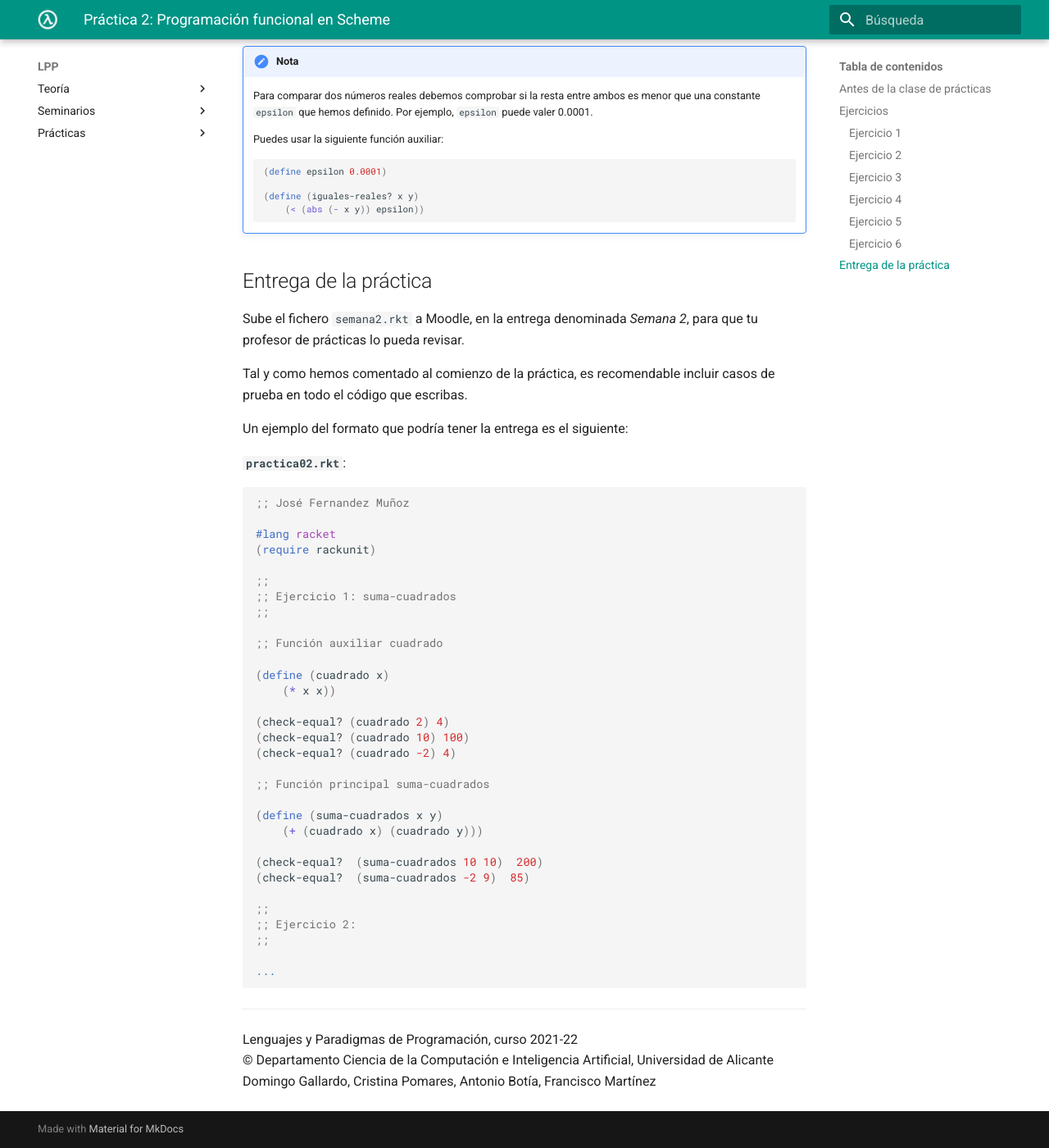
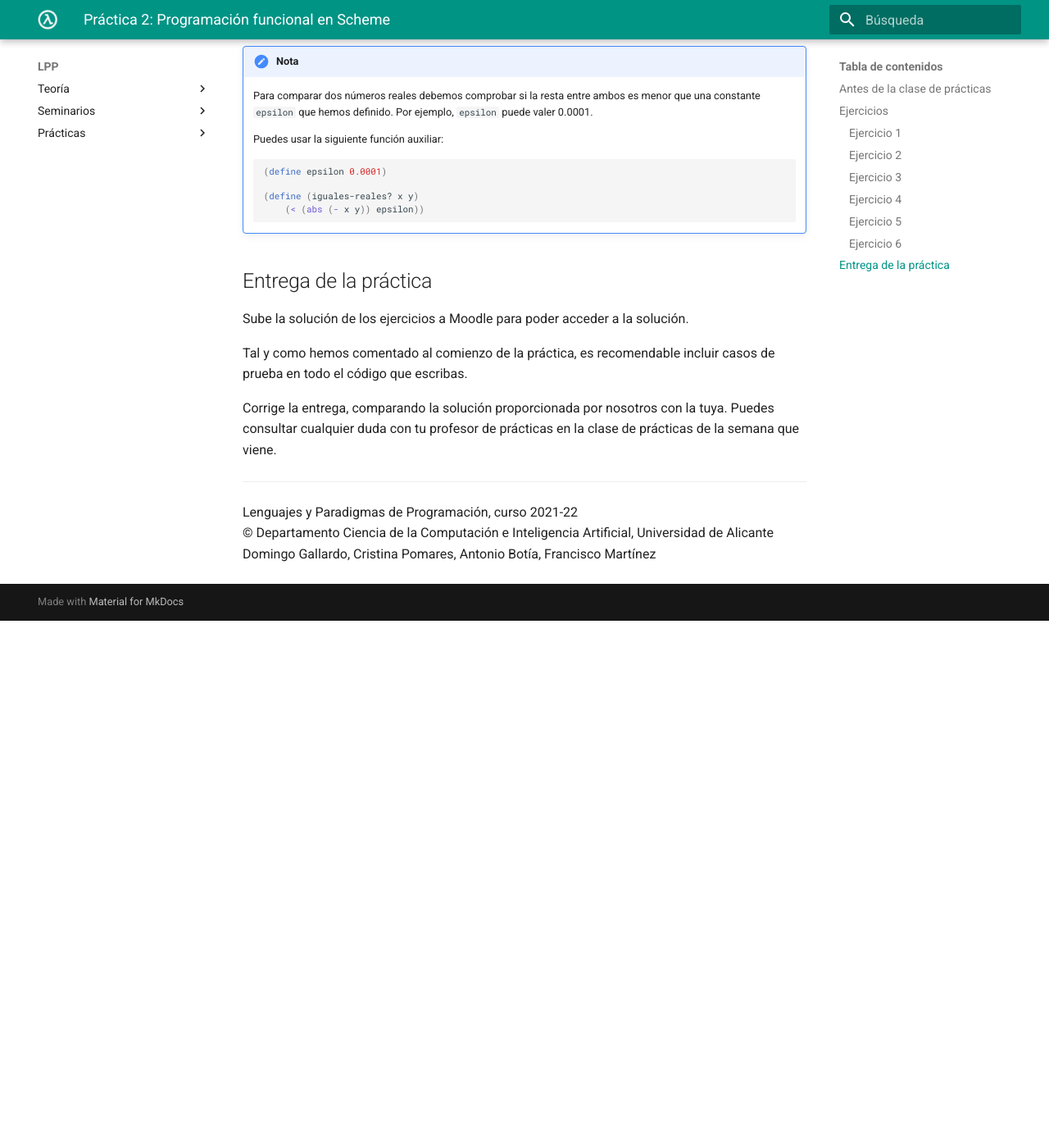
Before and after one commit to domingogallardo/apuntes-lpp, an MkDocs documentation site: the page built from docs/practicas/practica02/practica02.md, in a window 1280 px wide and 1400 px high, scrolled down 4526 px. Shown: the whole window at 82% size. Built offline with MkDocs 1.6.1 and Material for MkDocs 9.7.7, drawn with Linux system fonts in a browser that asks for light colours; after the commit the page ends 5283 px from its top, so only the background shows below that.

Commit message:
Práctica 2

````diff
--- a/docs/practicas/practica02/practica02.md
+++ b/docs/practicas/practica02/practica02.md
@@ -260,51 +260,16 @@ Ejemplos:
 
 ## Entrega de la práctica
 
-Sube el fichero `semana2.rkt` a Moodle, en la entrega denominada
-_Semana 2_, para que tu profesor de prácticas lo pueda revisar.
+Sube la solución de los ejercicios a Moodle para poder acceder a la
+solución.
 
 Tal y como hemos comentado al comienzo de la práctica, es
 recomendable incluir casos de prueba en todo el código que
 escribas.
 
-Un ejemplo del formato que podría tener la entrega es el siguiente:
-
-**`practica02.rkt`**:
-
-```racket
-;; José Fernandez Muñoz
-
-#lang racket
-(require rackunit)
-
-;;
-;; Ejercicio 1: suma-cuadrados
-;;
-
-;; Función auxiliar cuadrado
-
-(define (cuadrado x)
-    (* x x))
-
-(check-equal? (cuadrado 2) 4)
-(check-equal? (cuadrado 10) 100)
-(check-equal? (cuadrado -2) 4)
-
-;; Función principal suma-cuadrados
-
-(define (suma-cuadrados x y)
-    (+ (cuadrado x) (cuadrado y)))
-
-(check-equal?  (suma-cuadrados 10 10)  200)
-(check-equal?  (suma-cuadrados -2 9)  85)
-
-;;
-;; Ejercicio 2:
-;;
-
-...
-```
-
+Corrige la entrega, comparando la solución proporcionada por
+nosotros con la tuya. Puedes consultar cualquier duda con tu profesor
+de prácticas en la clase de prácticas de la semana que viene.
 
 ----
 Lenguajes y Paradigmas de Programación, curso 2021-22
````
